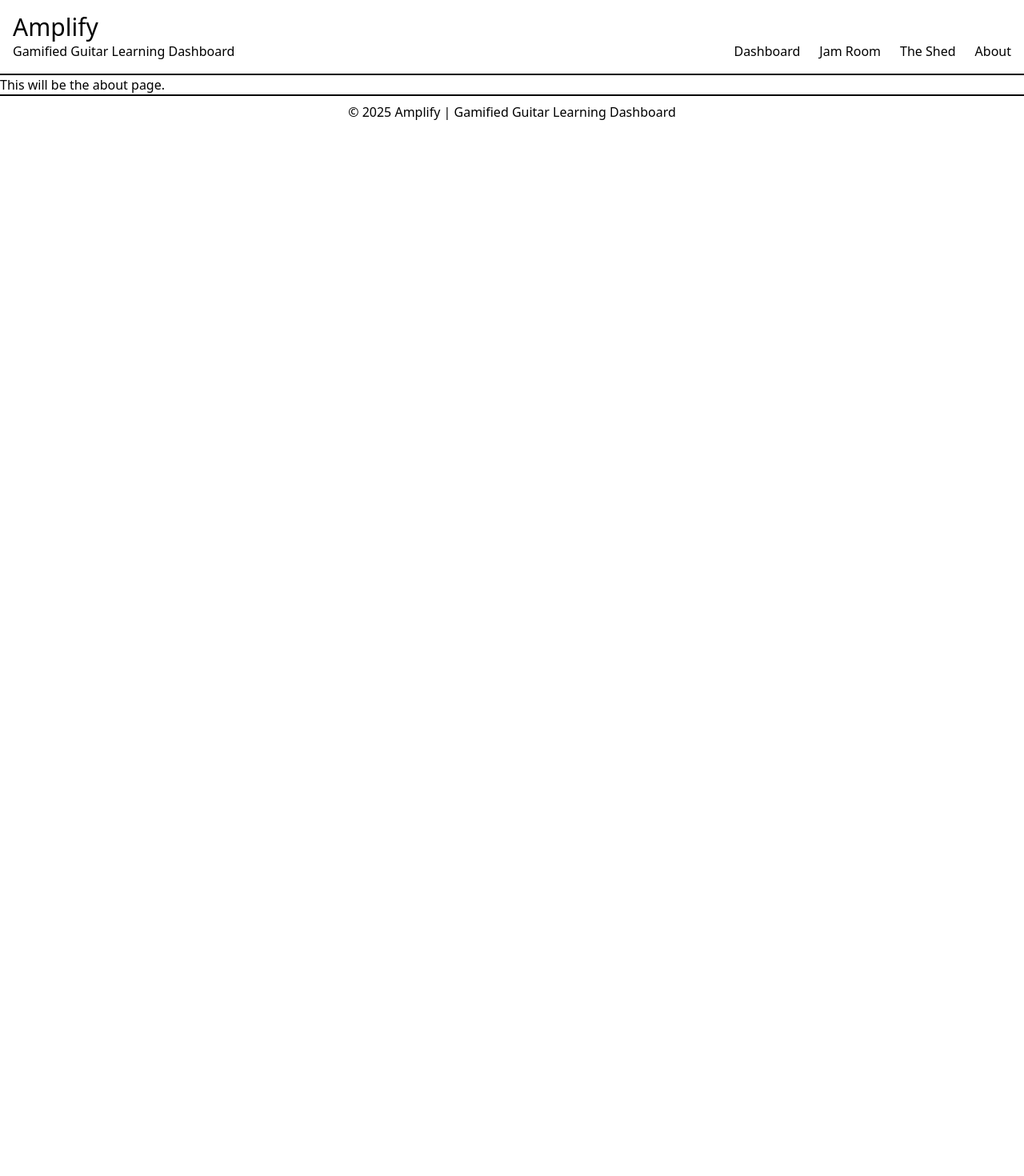
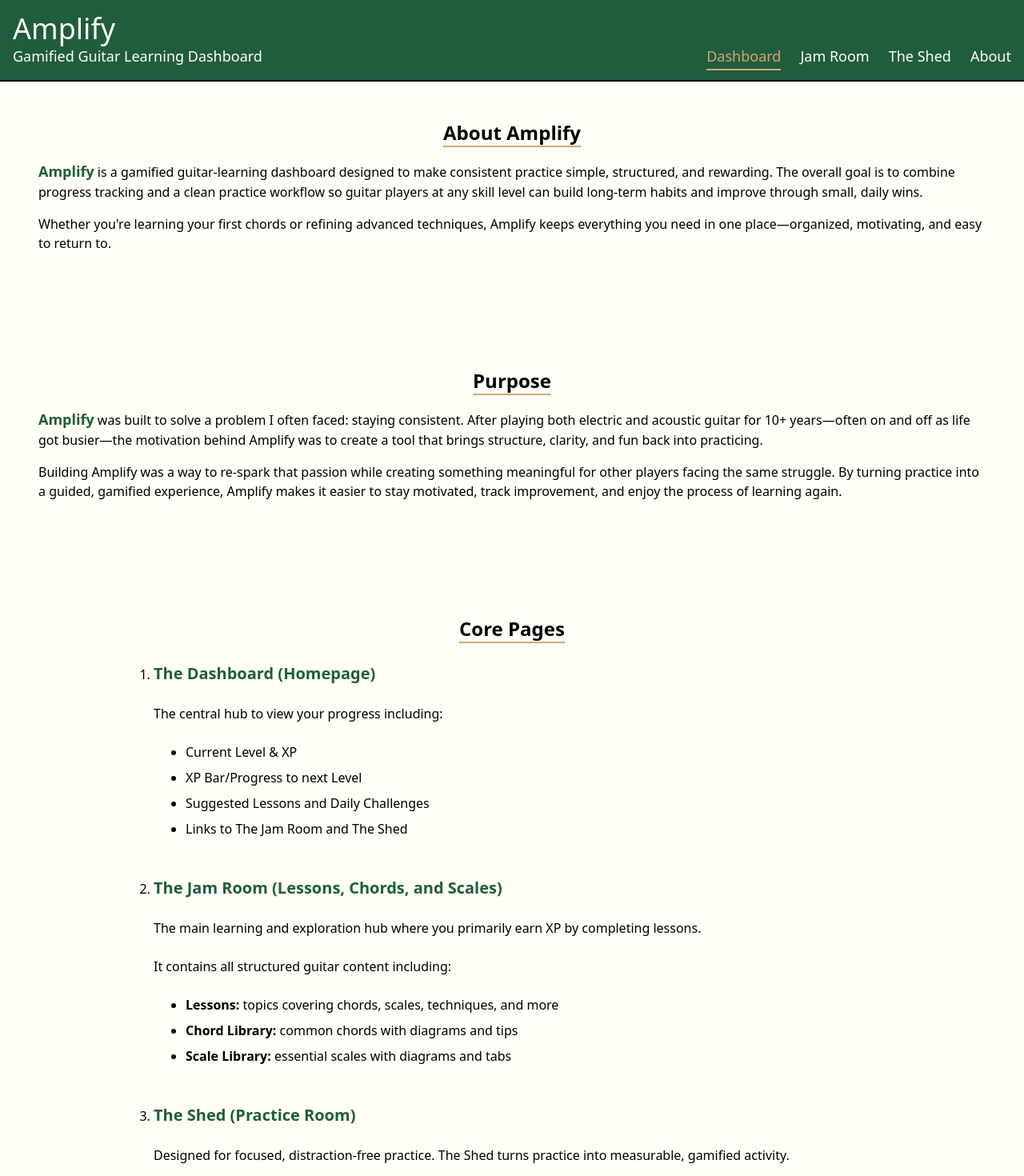
Before and after one commit to joshliford/amplify-guitar-app, a React (Vite) app in the folder amplify-guitar-app/: page /about in a window 1280 px wide. Shown: the top 1470 px of the page at 80% size. Before the commit the page ends 800 px from the top, so only its background shows below. Built offline with nearby package versions, Linux system fonts and the light colour scheme.

Commit message:
Updated about page; made CSS enhancements

```diff
--- a/amplify-guitar-app/src/components/Card.jsx
+++ b/amplify-guitar-app/src/components/Card.jsx
@@ -3,7 +3,7 @@ export default function Card({ title, description, children }) {
 
     return (
         // card container
-        <div className="flex flex-col items-center border rounded-lg p-6 m-4 min-h-[250px] mb-8 shadow-xl hover:shadow-2xl">
+        <div className="flex flex-col items-center border rounded-lg p-6 m-4 min-h-[250px] mb-8 shadow-xl hover:shadow-2xl bg-white">
             <div> {/* title container */}
                 <h3 className="text-lg mb-4">{title}</h3>
             </div>
--- a/amplify-guitar-app/src/components/Footer.jsx
+++ b/amplify-guitar-app/src/components/Footer.jsx
@@ -3,8 +3,8 @@ export default function Footer() {
     return (
         <div>
             {/* footer container */}
-            <footer className="flex relative bottom-0 w-full justify-center p-2 border-t-2">
-                <p>
+            <footer className="flex relative bottom-0 w-full justify-center p-2 border-t-2 bg-[#1F5D3D]">
+                <p className="text-[#FFFEF7]">
                     &copy; 2025 Amplify | Gamified Guitar Learning Dashboard
                 </p>
             </footer>
--- a/amplify-guitar-app/src/components/Header.jsx
+++ b/amplify-guitar-app/src/components/Header.jsx
@@ -5,12 +5,12 @@ export default function Header() {
 
     return (
         // header container
-        <div className="flex flex-col p-4 border-b-2">
+        <div className="flex flex-col p-4 border-b-2 bg-[#1F5D3D]">
             <header>
                 {/* links directly to the homepage when the 'Amplify' heading is clicked */}
-                <Link to={'/'}><h1 className="text-3xl">Amplify</h1></Link>
+                <Link to={'/'}><h1 className="text-4xl text-[#FFFEF7] max-w-xl">Amplify</h1></Link>
                 <div className="flex flex-row justify-between">
-                    <h2>Gamified Guitar Learning Dashboard</h2>
+                    <h2 className="text-[#FFFEF7] text-lg">Gamified Guitar Learning Dashboard</h2>
                     {/* display the NavBar within the header */}
                     <NavBar />
                 </div>
--- a/amplify-guitar-app/src/components/NavBar.jsx
+++ b/amplify-guitar-app/src/components/NavBar.jsx
@@ -1,15 +1,39 @@
 import { Link } from 'react-router-dom'
+import { useState } from 'react'
 
 export default function NavBar() {
+
+    const [ isActive, setIsActive ] = useState("Dashboard");
 
     return (
         <div className="flex flex-row justify-end">
             <nav>
-                <ul className="flex gap-6">
-                    <li><Link to='/'>Dashboard</Link></li>
-                    <li><Link to='/jamroom'>Jam Room</Link></li>
-                    <li><Link to='/shed'>The Shed</Link></li>
-                    <li><Link to='/about'>About</Link></li>
+                <ul className="flex gap-6 text-[#FFFEF7] text-lg">
+
+                    <li className={isActive === "Dashboard"
+                        ? `relative text-[#D4A574] after:content-[''] after:absolute after:left-0 after:-bottom-1 after:h-0.5 after:w-full after:bg-[#D4A574]`
+                        : `relative after:content-[''] after:absolute after:left-0 after:-bottom-1 after:h-0.5 after:w-0 after:bg-[#D4A574] after:transition-all after:duration-300 hover:after:w-full`
+                    }>
+                        <Link to='/' onClick={() => setIsActive("Dashboard")}>Dashboard</Link></li>
+
+                    <li className={isActive === "Jam Room"
+                        ? `relative text-[#D4A574] after:content-[''] after:absolute after:left-0 after:-bottom-1 after:h-0.5 after:w-full after:bg-[#D4A574]`
+                        : `relative after:content-[''] after:absolute after:left-0 after:-bottom-1 after:h-0.5 after:w-0 after:bg-[#D4A574] after:transition-all after:duration-300 hover:after:w-full`
+                    }>
+                        <Link to='/jamroom' onClick={() => setIsActive("Jam Room")}>Jam Room</Link></li>
+
+                    <li className={isActive === "The Shed"
+                        ? `relative text-[#D4A574] after:content-[''] after:absolute after:left-0 after:-bottom-1 after:h-0.5 after:w-full after:bg-[#D4A574]`
+                        : `relative after:content-[''] after:absolute after:left-0 after:-bottom-1 after:h-0.5 after:w-0 after:bg-[#D4A574] after:transition-all after:duration-300 hover:after:w-full`
+                    }>
+                        <Link to='/shed' onClick={() => setIsActive("The Shed")}>The Shed</Link></li>
+
+                    <li className={isActive === "About"
+                        ? `relative text-[#D4A574] after:content-[''] after:absolute after:left-0 after:-bottom-1 after:h-0.5 after:w-full after:bg-[#D4A574]`
+                        : `relative after:content-[''] after:absolute after:left-0 after:-bottom-1 after:h-0.5 after:w-0 after:bg-[#D4A574] after:transition-all after:duration-300 hover:after:w-full`
+                    }>
+                        <Link to='/about' onClick={() => setIsActive("About")}>About</Link></li>
+
                 </ul>
             </nav>
         </div>
--- a/amplify-guitar-app/src/components/SectionCard.jsx
+++ b/amplify-guitar-app/src/components/SectionCard.jsx
@@ -1,7 +1,7 @@
 export default function SectionCard({ title, children }) {
 
     return (
-        <div className="flex flex-col m-6 pb-4 border-2 w-full mx-auto max-w-5xl rounded-xl shadow-lg hover:shadow-xl">
+        <div className="flex flex-col m-6 pb-4 border-2 w-full mx-auto max-w-5xl rounded-xl shadow-lg hover:shadow-xl bg-white">
             <div className="border-b-2 p-6">
                 {/* if there is a title, display it */}
                 {title && <h4 className="m-2 text-2xl font-semibold">{title}</h4>}
--- a/amplify-guitar-app/src/pages/About.jsx
+++ b/amplify-guitar-app/src/pages/About.jsx
@@ -1,8 +1,84 @@
 export default function About() {
 
     return (
-        <div>
-            <p>This will be the about page.</p>
-        </div>
+        <main className="bg-[#FFFEF7]">
+            <section className="space-y-4 py-12 px-12">
+                <div className="flex justify-center">
+                    <h1 className="text-2xl text-center font-bold border-b-2 border-b-[#D4A574] inline-block">About Amplify</h1>
+                </div>
+                <p>
+                    <strong className="text-[#1F5D3D] text-lg">Amplify</strong> is a gamified guitar-learning dashboard designed to make consistent practice simple, structured, and rewarding.
+                    The overall goal is to combine progress tracking and a clean practice workflow so guitar players at any skill level can build long-term habits
+                    and improve through small, daily wins.
+                </p>
+                <p>
+                    Whether you&apos;re learning your first chords or refining advanced techniques, Amplify keeps everything you need in one place—organized, motivating,
+                    and easy to return to.
+                </p>
+            </section>
+            <section className="space-y-4 py-12 px-12 mt-12">
+                <div className="flex justify-center">
+                    <h2 className="text-2xl text-center font-bold border-b-2 border-b-[#D4A574] inline-block">Purpose</h2>
+                </div>
+                <p className="mb-4">
+                    <strong className="text-[#1F5D3D] text-lg">Amplify</strong> was built to solve a problem I often faced: staying consistent. After playing both electric and acoustic guitar for 10+ years—often on and off
+                    as life got busier—the motivation behind Amplify was to create a tool that brings structure, clarity, and fun back into practicing.
+                </p>
+                <p>
+                    Building Amplify was a way to re-spark that passion while creating something meaningful for other players facing the same struggle.
+                    By turning practice into a guided, gamified experience, Amplify makes it easier to stay motivated, track improvement, and enjoy the process
+                    of learning again.
+                </p>
+            </section>
+            <section className="py-12 px-12 mt-12 flex justify-center">
+                <div className="max-w-4xl w-full">
+                <div className="flex justify-center mb-6">
+                    <h3 className="text-2xl text-center font-bold border-b-2 border-b-[#D4A574] inline-block">Core Pages</h3>
+                </div>
+                <ol className="list-decimal">
+
+                    <li>
+                        <h4 className="mb-6 font-semibold text-[#1F5D3D] text-xl">The Dashboard (Homepage)</h4>
+                        <p className="mb-6">
+                            The central hub to view your progress including:
+                        </p>
+                        <ul className="list-disc mb-12 pl-10 space-y-2">
+                            <li>Current Level & XP</li>
+                            <li>XP Bar/Progress to next Level</li>
+                            <li>Suggested Lessons and Daily Challenges</li>
+                            <li>Links to The Jam Room and The Shed</li>
+                        </ul>
+                    </li>
+
+                    <li>
+                        <h4 className="mb-6 font-semibold text-[#1F5D3D] text-xl">The Jam Room (Lessons, Chords, and Scales)</h4>
+                        <p className="mb-6">
+                            The main learning and exploration hub where you primarily earn XP by completing lessons.
+                        </p>
+                        <p className="mb-6">It contains all structured guitar content including:</p>
+                        <ul className="list-disc mb-12 pl-10 space-y-2">
+                            <li><strong>Lessons:</strong> topics covering chords, scales, techniques, and more</li>
+                            <li><strong>Chord Library:</strong> common chords with diagrams and tips</li>
+                            <li><strong>Scale Library:</strong> essential scales with diagrams and tabs</li>
+                        </ul>
+                    </li>
+
+                    <li>
+                        <h4 className="mb-6 font-semibold text-[#1F5D3D] text-xl">The Shed (Practice Room)</h4>
+                        <p className="mb-4">
+                            Designed for focused, distraction-free practice. The Shed turns practice into measurable, gamified activity.
+                        </p>
+                        <p className="mb-6">Features include:</p>
+                        <ul className="list-disc mb-12 pl-10 space-y-2">
+                            <li><strong>Practice Timer:</strong> track session length to stay accountable</li>
+                            <li><strong>Practice Goals:</strong> choose a specific goal to practice (i.e. scales, chord looping, etc.)</li>
+                            <li><strong>Session Completion XP:</strong> earn XP and rewards for finishing structured practice goals</li>
+                        </ul>
+                    </li>
+
+                </ol>
+                </div>
+            </section>
+        </main>
     )
 }
--- a/amplify-guitar-app/src/pages/Home.jsx
+++ b/amplify-guitar-app/src/pages/Home.jsx
@@ -29,9 +29,8 @@ export default function Home({ totalXP, streak, level, currentXP, xpNeeded, addX
     const reward = rewards.find(r => r.level === level);
 
     return (
-        <div>
-            <main>
-                <div className="flex flex-col m-6 pb-4 border-2 w-full mx-auto max-w-5xl rounded-xl shadow-lg hover:shadow-xl">
+            <main className="bg-[#FFFEF7]">
+                <div className="flex flex-col m-6 pb-4 border-2 w-full mx-auto max-w-5xl rounded-xl shadow-lg hover:shadow-xl bg-white">
                     <div className="border-b-2 p-6">
                         <div className="mb-4 px-3">
                             <h3 className="text-2xl font-bold">Welcome Back, Josh!</h3>
@@ -102,6 +101,5 @@ export default function Home({ totalXP, streak, level, currentXP, xpNeeded, addX
                     </div>
                 </SectionCard>
             </main>
-        </div>
     )
 }
--- a/amplify-guitar-app/src/pages/JamRoom.jsx
+++ b/amplify-guitar-app/src/pages/JamRoom.jsx
@@ -40,7 +40,7 @@ export default function JamRoom({ totalXP, level, currentXP, xpNeeded, addXP, co
     }
 
     return (
-        <main>
+        <main className="bg-[#FFFEF7]">
             <div className="text-lg flex flex-col sm:flex-row justify-center gap-2 sm:gap-3 mb-6">
                 <FilterButton label={"Lessons"} value={"lessons"} filterOptions={filterOptions} />
                 <FilterButton label={"Chords"} value={"chords"} filterOptions={filterOptions} />
```
